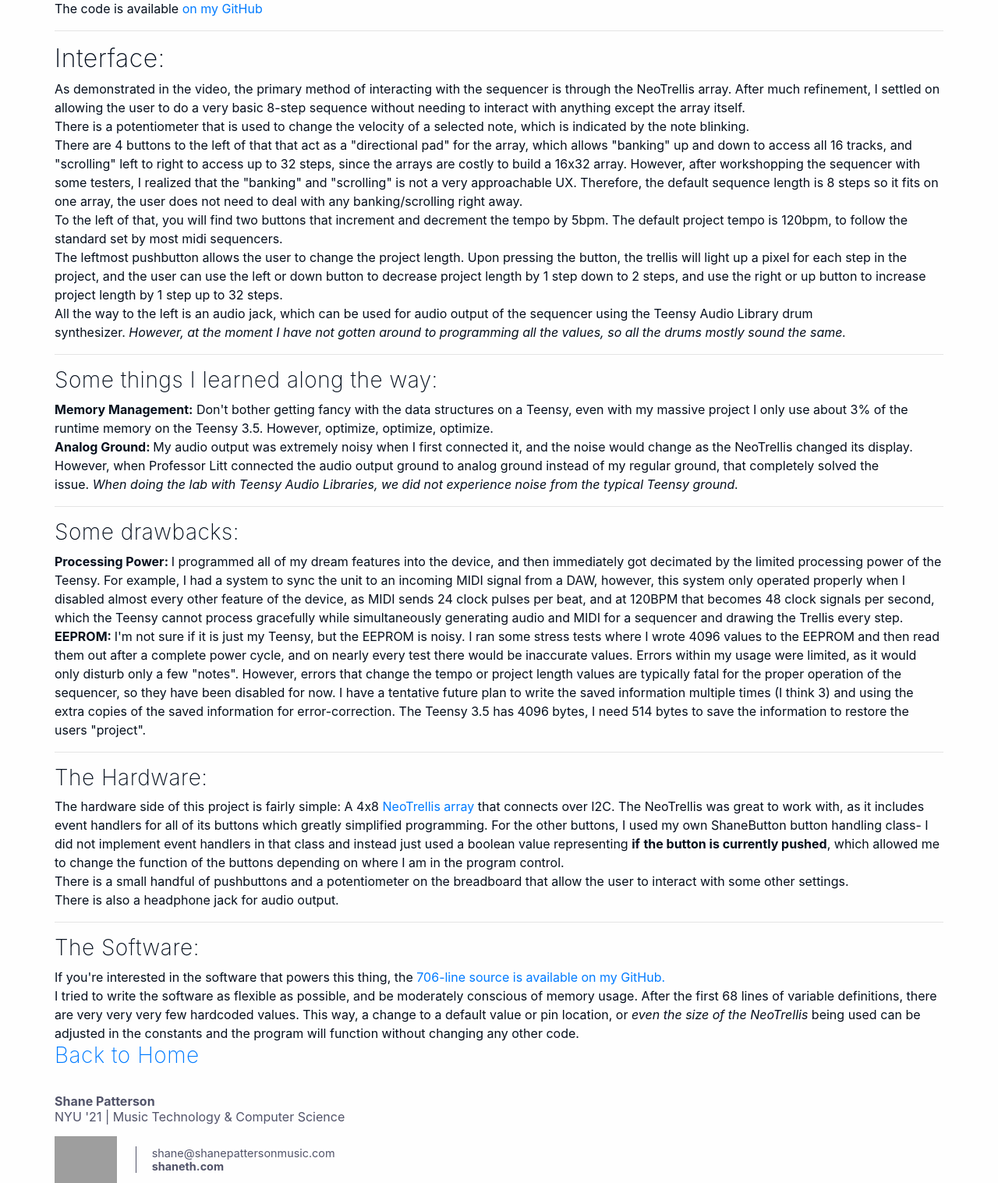
After one commit to ShanethPatterson/SP-v12, a PHP site: page /drumseq/index.html in a window 1280 px wide. The commit adds this page. Shown: the part 666-2183 px from the top of the page at 78% size. Run offline with PHP 8.4, Linux system fonts and the light colour scheme; grey boxes are pictures that could not be loaded.

```diff
--- /dev/null
+++ b/drumseq/index.html
@@ -0,0 +1,126 @@
+<html>
+
+<head>
+    <script></script>
+    <!---Required tags----->
+    <meta charset="utf-8">
+    <meta name="viewport" content="width=device-width, initial-scale=1, shrink-to-fit=no">
+    <!----- / ------------->
+    <!------Fav Icons------>
+    <link rel="apple-touch-icon" sizes="180x180" href="../apple-touch-icon.png">
+    <link rel="icon" type="image/png" sizes="32x32" href="../favicon-32x32.png">
+    <link rel="icon" type="image/png" sizes="16x16" href="../favicon-16x16.png">
+    <link rel="manifest" href="../site.webmanifest">
+    <!------End Icons------>
+    <!------Stylesheets---->
+    <link rel="stylesheet" href="../css/bootstrap.min.css">
+    <link rel="stylesheet" href="../css/sp.css">
+    <!----End Stylesheets-->
+    <title>Shane Patterson</title>
+</head>
+
+<body>
+<div class="introwrapper">
+    <div class="intro">
+        <div class="logo">
+        </div>
+        <div class="scroll">
+            <span class="glyphicon glyphicon-menu-down" aria-hidden="true"></span></div>
+    </div>
+</div>
+
+<div class="body-content" id="body-content">
+<div class="container" id="about">
+    <div class="row">
+        <div class="col-sm-8"><br>
+            <ol class="breadcrumb">
+                <li><a href="http://shaneth.com">Home</a></li> ->
+                <li class="active">Drum Sequencer</li>
+            </ol>
+            <h1>Drum Sequencer</h1>
+            <p> I have been working on building this <strong><em>16 Track, 8-32 step drum sequencer</em></strong> using a Teensy 3.5 on the Arduino platform.</p><div class="cushion"></div>
+            <p>Please feel free to contact me if you have any questions:
+                <br>
+                <span class="label label-default">Email</span> Contact@Shaneth.com
+                <br>
+                <span class="label label-default">Call/Text</span> 929.265.0073<br>
+
+
+
+
+        </div>
+        <div class="col-sm-4"><br>
+
+        </div>
+
+    </div>
+
+</div>
+
+<div class="body-content container" id="about">
+
+
+
+
+    Here is a demo video of the sequencer in operation:<br>
+
+    <iframe width="560" height="315" src="https://www.youtube.com/embed/YNUXWTbmIOw" frameborder="0" allow="accelerometer; autoplay; encrypted-media; gyroscope; picture-in-picture" allowfullscreen></iframe>
+<br>
+    The code is available <a href="https://l.shaneth.com/drumseqgithub">on my GitHub</a>
+
+    <hr />
+
+    <h2>Interface:</h2>
+    As demonstrated in the video, the primary method of interacting with the sequencer is through the NeoTrellis array. After much refinement, I settled on allowing the user to do a very basic 8-step sequence without needing to interact with anything except the array itself.
+<br>
+    There is a potentiometer that is used to change the velocity of a selected note, which is indicated by the note blinking.
+    <br>
+    There are 4 buttons to the left of that that act as a "directional pad" for the array, which allows "banking" up and down to access all 16 tracks, and "scrolling" left to right to access up to 32 steps, since the arrays are costly to build a 16x32 array. However, after workshopping the sequencer with some testers, I realized that the "banking" and "scrolling" is not a very approachable UX. Therefore, the default sequence length is 8 steps so it fits on one array, the user does not need to deal with any banking/scrolling right away.
+    <br>
+    To the left of that, you will find two buttons that increment and decrement the tempo by 5bpm. The default project tempo is 120bpm, to follow the standard set by most midi sequencers.
+    <br>
+    The leftmost pushbutton allows the user to change the project length. Upon pressing the button, the trellis will light up a pixel for each step in the project, and the user can use the left or down button to decrease project length by 1 step down to 2 steps, and use the right or up button to increase project length by 1 step up to 32 steps.
+    <br>
+    All the way to the left is an audio jack, which can be used for audio output of the sequencer using the Teensy Audio Library drum synthesizer. <i>However, at the moment I have not gotten around to programming all the values, so all the drums mostly sound the same. </i>
+
+    <hr />
+
+    <h3>Some things I learned along the way:</h3>
+    <strong>Memory Management:</strong> Don't bother getting fancy with the data structures on a Teensy, even with my massive project I only use about 3% of the runtime memory on the Teensy 3.5. However, optimize, optimize, optimize.
+    <br>
+    <strong>Analog Ground: </strong>My audio output was extremely noisy when I first connected it, and the noise would change as the NeoTrellis changed its display. However, when Professor Litt connected the audio output ground to analog ground instead of my regular ground, that completely solved the issue. <em>When doing the lab with Teensy Audio Libraries, we did not experience noise from the typical Teensy ground.</em>
+    <br>
+    <hr />
+
+    <h3>Some drawbacks:</h3>
+    <strong>Processing Power: </strong>I programmed all of my dream features into the device, and then immediately got decimated by the limited processing power of the Teensy. For example, I had a system to sync the unit to an incoming MIDI signal from a DAW, however, this system only operated properly when I disabled almost every other feature of the device, as MIDI sends 24 clock pulses per beat, and at 120BPM that becomes 48 clock signals per second, which the Teensy cannot process gracefully while simultaneously generating audio and MIDI for a sequencer and drawing the Trellis every step.
+    <br>
+    <strong>EEPROM: </strong>I'm not sure if it is just my Teensy, but the EEPROM is noisy. I ran some stress tests where I wrote 4096 values to the EEPROM and then read them out after a complete power cycle, and on nearly every test there would be inaccurate values. Errors within my usage were limited, as it would only disturb only a few "notes". However, errors that change the tempo or project length values are typically fatal for the proper operation of the sequencer, so they have been disabled for now. I have a tentative future plan to write the saved information multiple times (I think 3) and using the extra copies of the saved information for error-correction. The Teensy 3.5 has 4096 bytes, I need 514 bytes to save the information to restore the users "project".
+    <br>
+    <hr />
+
+    <h3>The Hardware:</h3>
+    The hardware side of this project is fairly simple: A 4x8 <a href="https://learn.adafruit.com/adafruit-neotrellis?view=all">NeoTrellis array</a> that connects over I2C. The NeoTrellis was great to work with, as it includes event handlers for all of its buttons which greatly simplified programming. For the other buttons, I used my own ShaneButton button handling class- I did not implement event handlers in that class and instead just used a boolean value representing <strong>if</strong> <strong>the button is currently pushed</strong>, which allowed me to change the function of the buttons depending on where I am in the program control.
+    <br>
+    There is a small handful of pushbuttons and a potentiometer on the breadboard that allow the user to interact with some other settings.
+    <br>
+    There is also a headphone jack for audio output.
+
+    <hr />
+
+    <h3>The Software:</h3>
+    If you're interested in the software that powers this thing, the <a href="https://github.com/ShanethPatterson/Drum-Sequencer/blob/master/Drum_Seq.cpp">706-line source is available on my GitHub.</a>
+    <br>
+    I tried to write the software as flexible as possible, and be moderately conscious of memory usage. After the first 68 lines of variable definitions, there are very very very few hardcoded values. This way, a change to a default value or pin location, or <em>even the size of the NeoTrellis</em> being used can be adjusted in the constants and the program will function without changing any other code.
+
+    <div class="cushion"></div>
+    <h3><a href="http://shaneth.com">Back to Home</a></h3>
+    <br><div><table cellPadding="0" cellSpacing="0"><tbody><tr><td colSpan="2"><div style="padding-bottom:15px; color: #515369"><div><strong>Shane Patterson</strong></div><div>NYU '21 | Music Technology & Computer Science</div></div></td></tr><tr><td style="vertical-align:top"><img alt="" src="http://shaneth.com/img/SPlogo-logoOnly.png" style="max-width:200px;max-height:60px"/></td><td><div style="font-size:0.9em;white-space:nowrap;border-left:1px solid rgba(81, 83, 105);margin-left:20px;padding-left:20px"><div><div><span> </span><a style="color:rgb(81, 83, 105)" href="mailto:shane@shanepattersonmusic.com">shane@shanepattersonmusic.com</a></div><div></div><div><span></span><a style="color:rgb(81, 83, 105)" href="http://shaneth.com"><strong>shaneth.com</strong></a></div><div></div></div></div></td></tr></tbody></table></div>
+    <div class="cushion"></div>
+</div>
+</div>
+
+
+</body>
+
+</html>
--- a/index.php
+++ b/index.php
@@ -2,7 +2,7 @@
 require 'php/mail.php'; //returns two booleans, $contacted if message sent, $spam if message failed to pass validation
 require 'php/discography.php'; //returns content array $discography[]
 //FEATURED SECTION---------------------------------
-$featuredsectionshow = true;
+$featuredsectionshow = false;
 $featuredSectionSelection = 3;
 $numAcross = 6;
 if ($_GET['view'] == "s") {
@@ -550,6 +550,7 @@ if ($_GET['view'] == "s") {
             }
             ?>
         </script>
+        <script src="https://www.google.com/recaptcha/api.js" async defer></script>
 
 
 </body>
--- a/js/sp.js
+++ b/js/sp.js
@@ -52,9 +52,13 @@ function loadiFrames(){
     $("#contact iframe").each(function (index) {
         $(this).attr("src", $(this).attr("data-src"));
     });
+    grecaptcha.reset();
 }
 function bodyLoaded(){
     $("iframe").each(function (index) {
+        $(this).attr("data-src", $(this).attr("src"));
+    });
+    $("#contact iframe").each(function (index) {
         $(this).attr("data-src", $(this).attr("src"));
     });
 
@@ -72,5 +76,5 @@ function bodyLoaded(){
         $(".nav-sp-link").removeClass("background-black")
         loadiFrames();
     }, 2000);
-
+    grecaptcha.reset();
 }
```
